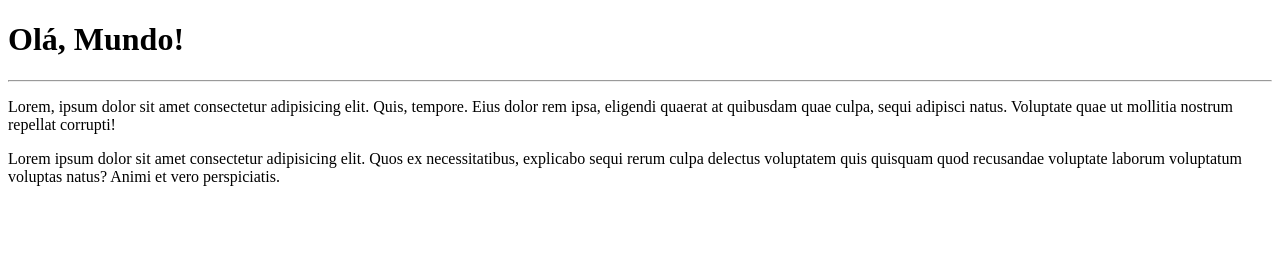
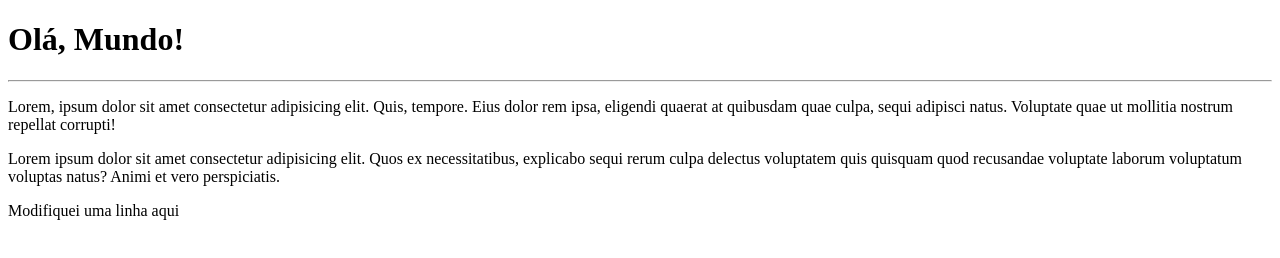
Before and after one commit to LPestana18/HelloWorld, a plain HTML site: page site-exemplo/index.html in a window 1280 px wide. Drawn offline with Linux system fonts and the light colour scheme.

Commit message:
Update index.html

```diff
--- a/site-exemplo/index.html
+++ b/site-exemplo/index.html
@@ -11,5 +11,6 @@
     <p>Lorem, ipsum dolor sit amet consectetur adipisicing elit. Quis, tempore. Eius dolor rem ipsa, eligendi quaerat at quibusdam quae culpa, sequi adipisci natus. Voluptate quae ut mollitia nostrum repellat corrupti!</p>
 
     <p>Lorem ipsum dolor sit amet consectetur adipisicing elit. Quos ex necessitatibus, explicabo sequi rerum culpa delectus voluptatem quis quisquam quod recusandae voluptate laborum voluptatum voluptas natus? Animi et vero perspiciatis.</p>
-</body>
+    <p> Modifiquei uma linha aqui </p>
+    </body>
 </html>
```
